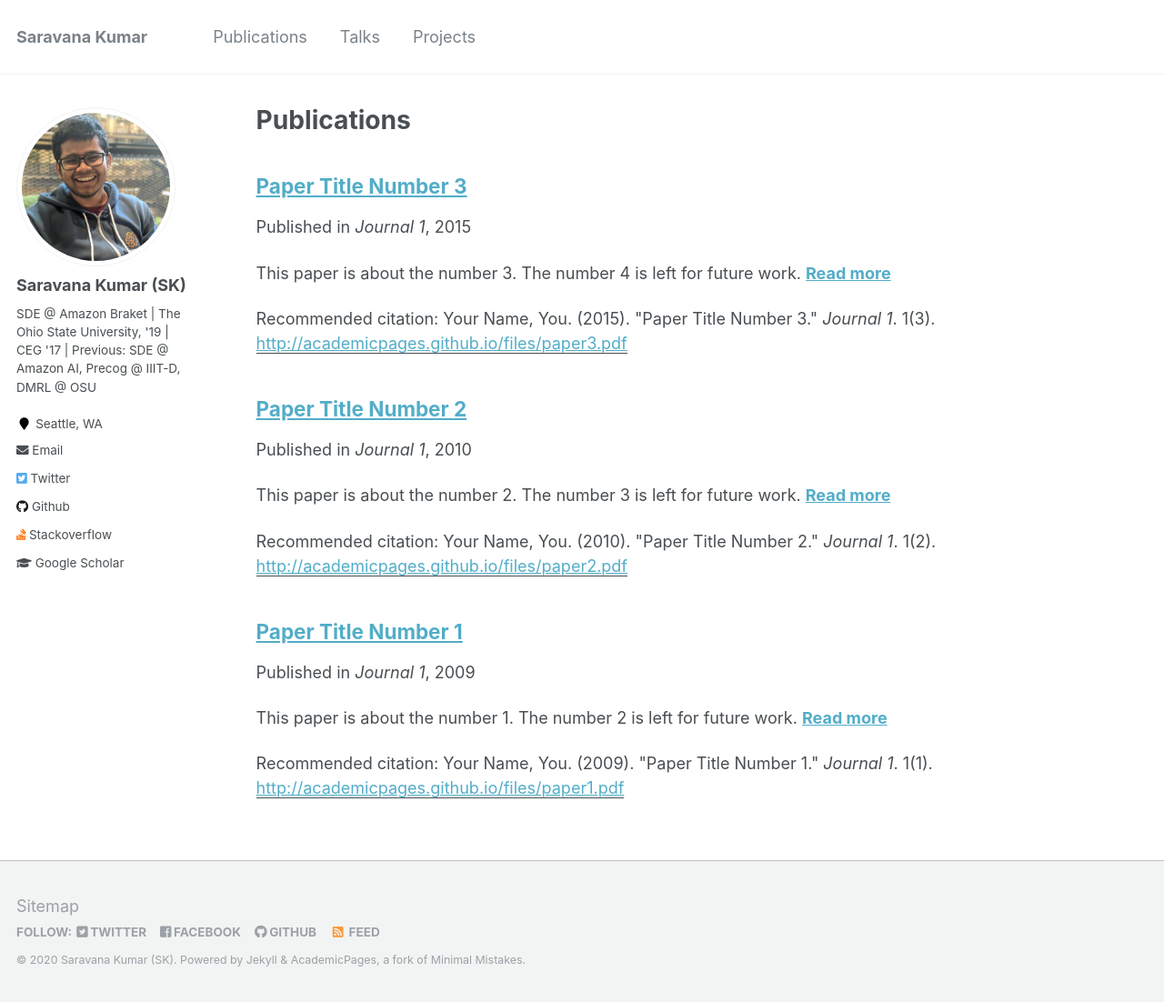
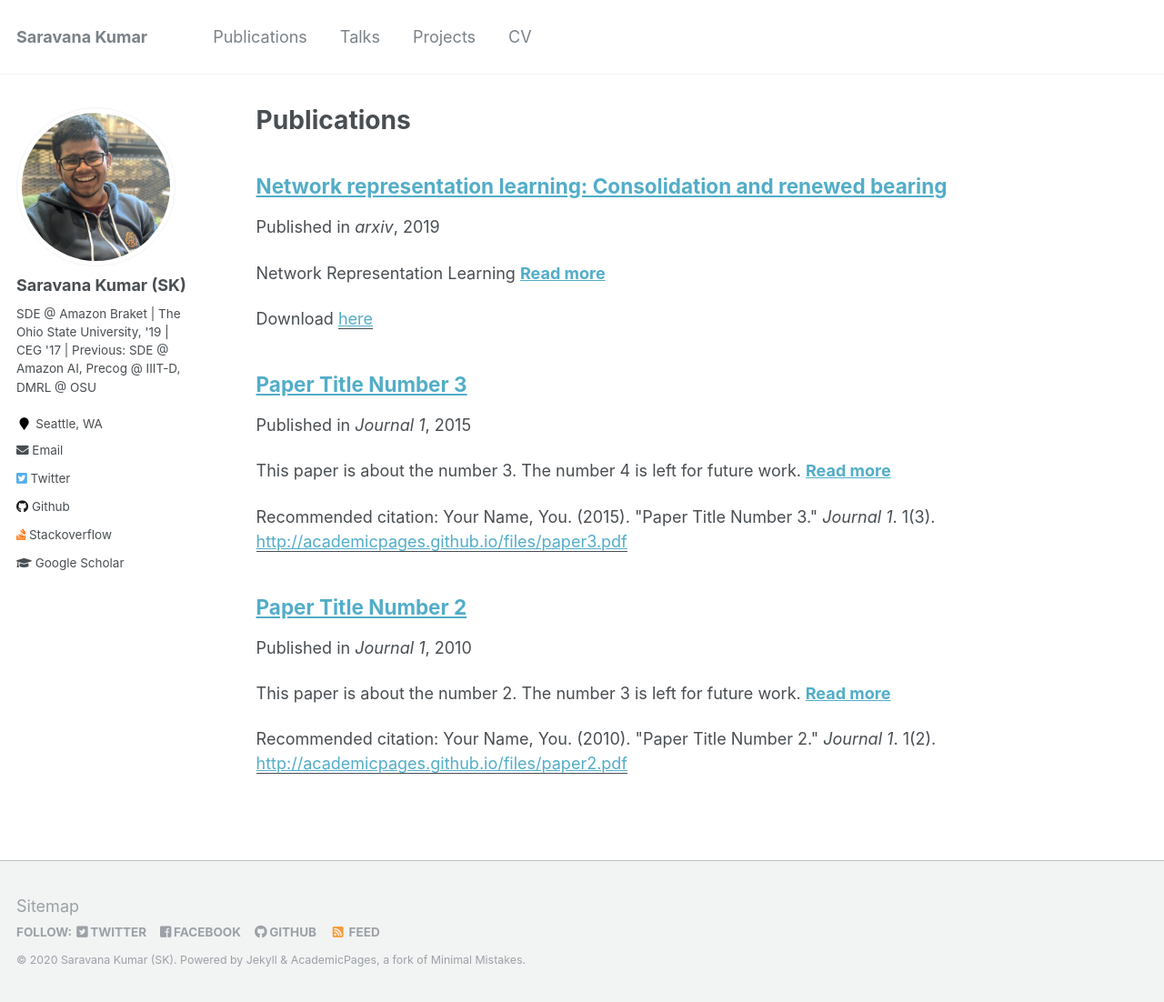
Before and after one commit to codewithsk/codewithsk.github.io, a Jekyll site: the page built from _pages/publications.md, in a window 1280 px wide and 1102 px high. Shown: the whole window at 91% size. Built offline with Jekyll 4.4.1, drawn with Linux system fonts in a browser that asks for light colours.

Commit message:
Added paper

```diff
--- a/_data/navigation.yml
+++ b/_data/navigation.yml
@@ -9,14 +9,14 @@ main:
   - title: "Projects"
     url: /portfolio/
 
+  - title: "CV"
+    url: /cv/
     #- title: "Teaching"
     #  url: /teaching/
     #
     #- title: "Blog Posts"
     #  url: /year-archive/
     #
-    #- title: "CV"
-    #  url: /cv/
     #
     #- title: "Guide"
     #  url: /markdown/
--- a/_publications/2009-10-01-paper-title-number-1.md
+++ /dev/null
@@ -1,15 +0,0 @@
----
-title: "Paper Title Number 1"
-collection: publications
-permalink: /publication/2009-10-01-paper-title-number-1
-excerpt: 'This paper is about the number 1. The number 2 is left for future work.'
-date: 2009-10-01
-venue: 'Journal 1'
-paperurl: 'http://academicpages.github.io/files/paper1.pdf'
-citation: 'Your Name, You. (2009). &quot;Paper Title Number 1.&quot; <i>Journal 1</i>. 1(1).'
----
-This paper is about the number 1. The number 2 is left for future work.
-
-[Download paper here](http://academicpages.github.io/files/paper1.pdf)
-
-Recommended citation: Your Name, You. (2009). "Paper Title Number 1." <i>Journal 1</i>. 1(1).
--- /dev/null
+++ b/_publications/network-representation-learning-consolidation-and-renewed-bearing.md
@@ -0,0 +1,14 @@
+---
+title: "Network representation learning: Consolidation and renewed bearing"
+collection: publications
+permalink: /publication/network-representation-learning-consolidation-and-renewed-bearing
+excerpt: 'Network Representation Learning'
+date: 2019-05-02
+venue: 'arxiv'
+paperurl: 'https://arxiv.org/abs/1905.00987'
+---
+
+Graphs are a natural abstraction for many problems where nodes represent entities and edges represent a relationship across entities. An important area of research that has emerged over the last decade is the use of graphs as a vehicle for non-linear dimensionality reduction in a manner akin to previous efforts based on manifold learning with uses for downstream database processing, machine learning and visualization. In this systematic yet comprehensive experimental survey, we benchmark several popular network representation learning methods operating on two key tasks: link prediction and node classification. We examine the performance of 12 unsupervised embedding methods on 15 datasets. To the best of our knowledge, the scale of our study -- both in terms of the number of methods and number of datasets -- is the largest to date.
+Our results reveal several key insights about work-to-date in this space. First, we find that certain baseline methods (task-specific heuristics, as well as classic manifold methods) that have often been dismissed or are not considered by previous efforts can compete on certain types of datasets if they are tuned appropriately. Second, we find that recent methods based on matrix factorization offer a small but relatively consistent advantage over alternative methods (e.g., random-walk based methods) from a qualitative standpoint. Specifically, we find that MNMF, a community preserving embedding method, is the most competitive method for the link prediction task. While NetMF is the most competitive baseline for node classification. Third, no single method completely outperforms other embedding methods on both node classification and link prediction tasks. We also present several drill-down analysis that reveals settings under which certain algorithms perform well (e.g., the role of neighborhood context on performance) -- guiding the end-user
+
+[Download paper here](https://arxiv.org/abs/1905.00987)
```
